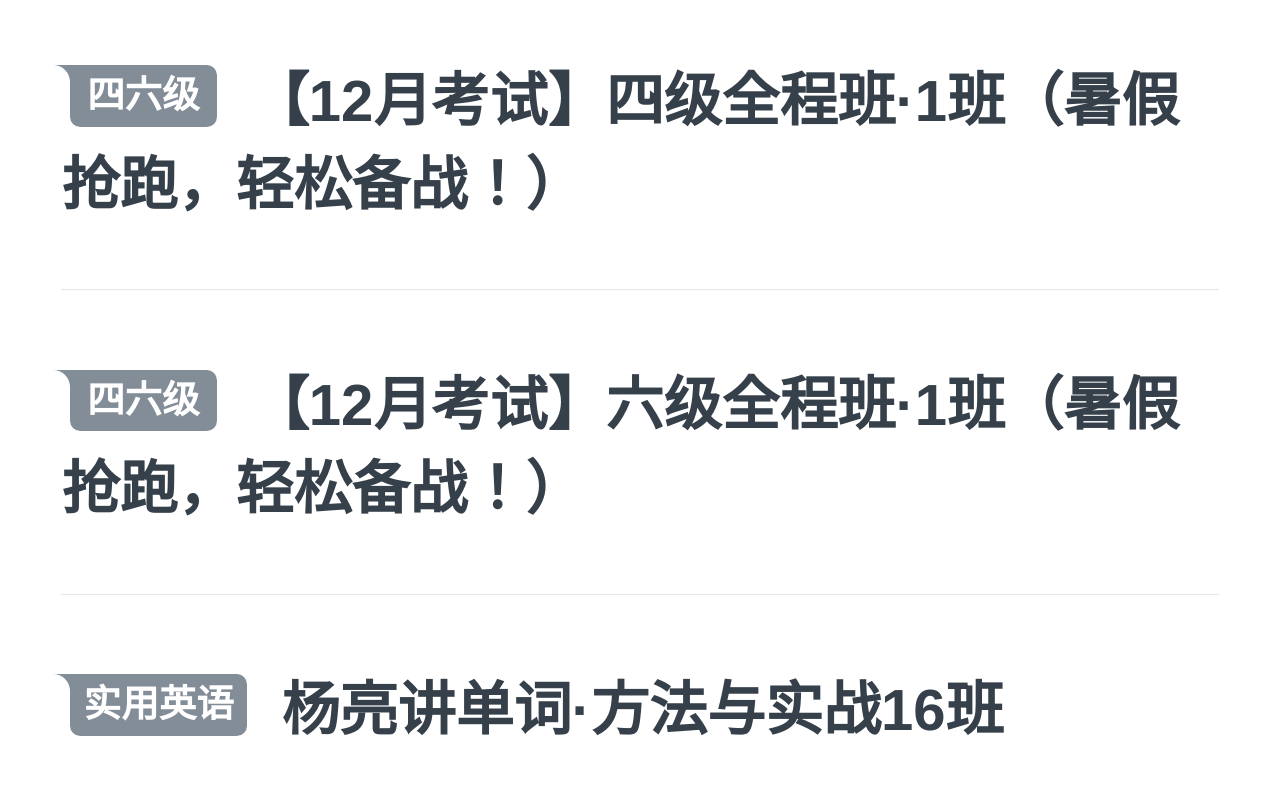
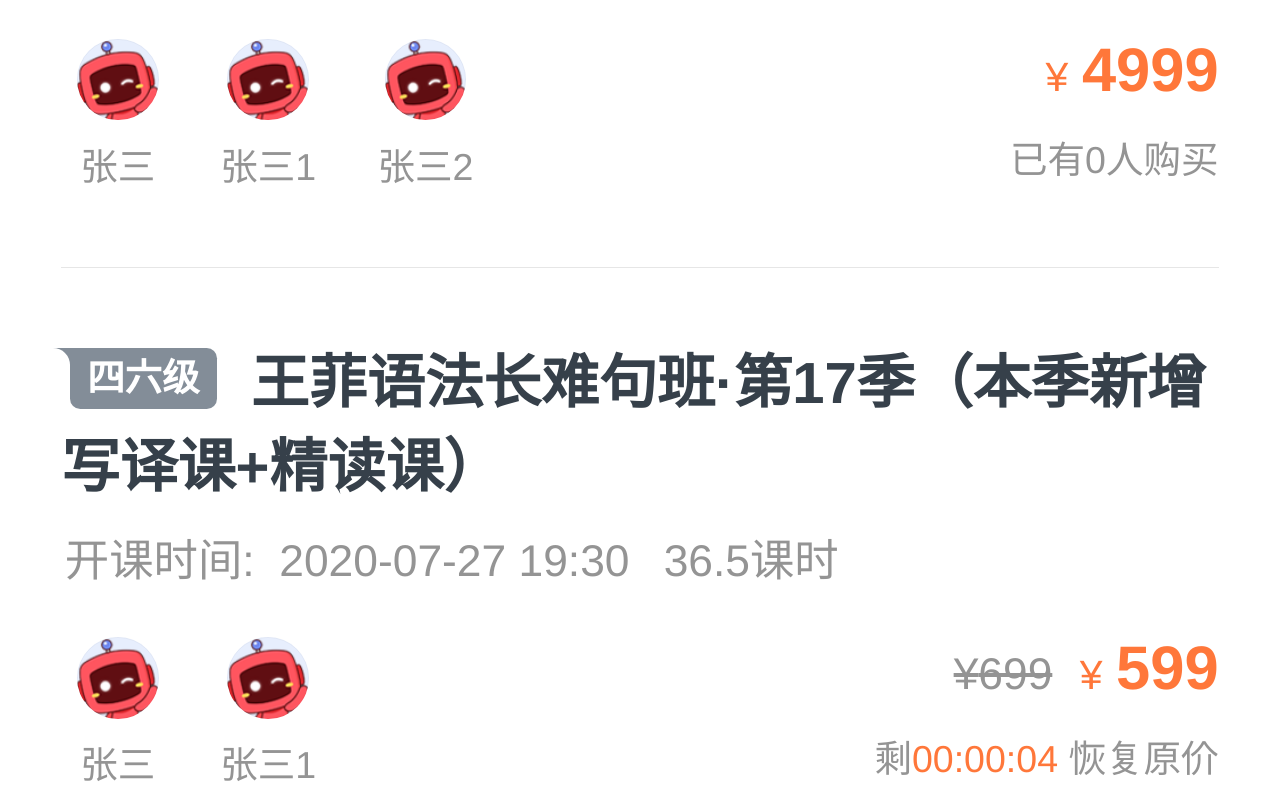
Before and after one commit to ykttym/nextjs-jpk, a Next.js app: page / in a window 1280 px wide. Shown: the part 4380-5180 px from the top of the page. Built offline with nearby package versions, Linux system fonts and the light colour scheme.

Commit message:
feat: coursecard

```diff
--- /dev/null
+++ b/components/Common/CountDown.js
@@ -0,0 +1,76 @@
+import React from 'react'
+
+import s from './CountDown.module.css'
+
+/**
+ * 时间格式化
+ * @param {number} ms 剩余倒计时的时间，单位ms
+ * @return {Array} ['hour:min:sec', 'day']
+ */
+const formatCountdown = (ms) => {
+  if (ms < 0) return ['00:00:00']
+  const t = ms / 1000
+  let sec = parseInt(t % 60, 10)
+  let m = parseInt((t / 60) % 60, 10)
+  const ho = parseInt(t / 60 / 60, 10)
+  let h = parseInt(ho % 24, 10)
+  const d = parseInt(ho / 24, 10)
+
+  sec = sec >= 10 ? sec : `0${sec}`
+  m = m >= 10 ? m : `0${m}`
+  h = h >= 10 ? h : `0${h}`
+  return d === 0 ? [`${h}:${m}:${sec}`] : [`${h}:${m}:${sec}`, `${d}`]
+}
+
+class CountDown extends React.Component {
+  constructor(props) {
+    super(props)
+    this.state = {
+      curTimeStamp: new Date().getTime(),
+    }
+    this.timer = null
+  }
+
+  componentDidMount() {
+    if (!this.timer) {
+      this.timer = window.setInterval(() => {
+        this.setState({
+          curTimeStamp: new Date().getTime(),
+        })
+      }, 1000)
+    }
+  }
+
+  componentDidUpdate() {
+    const { end, onEnd } = this.props
+    const { curTimeStamp } = this.state
+    if (end - curTimeStamp < 0 && this.timer) {
+      window.clearInterval(this.timer)
+      this.timer = null
+      onEnd()
+    }
+  }
+
+  componentWillUnmount() {
+    window.clearInterval(this.timer)
+    this.timer = null
+  }
+
+  render() {
+    const { end } = this.props
+    const { curTimeStamp } = this.state
+    const countDownArr = formatCountdown(end - curTimeStamp)
+    return (
+      <span>
+        {countDownArr.length > 1 ? (
+          <span>
+            <span className={s.warningColor}>{countDownArr[1]}</span>天
+          </span>
+        ) : null}
+        <span className={s.warningColor}>{countDownArr[0]}</span>
+      </span>
+    )
+  }
+}
+
+export default CountDown
--- /dev/null
+++ b/components/Common/CountDown.module.css
@@ -0,0 +1,3 @@
+.warningColor {
+  color: #ff773a;
+}
--- a/components/Common/CourseCard.js
+++ b/components/Common/CourseCard.js
@@ -1,16 +1,114 @@
-import { memo } from 'react'
+import { memo, useState } from 'react'
 import Link from 'next/link'
 import s from './CourseCard.module.css'
+import icTeacher from 'public/img/teacher1.png'
+import CountDown from './CountDown'
 
+/*
+ * 0 没有促销，1 有促销
+ *
+ * 0 没有促销显示：原价，数量
+ * 1 促销显示：
+ *     1.促销期间：原价，数量，促价价格，倒计时
+ *     2.促销结束/未开始： 原价，数量，
+ */
 const CourseCard = ({ data = {} }) => {
-  const { courseTitle = '', id = '', categoryName = '' } = data
+  const {
+    courseTitle = '',
+    id = '',
+    categoryName = '',
+    courseTime = '',
+    lessonNum = '',
+    teacherList = [],
+    saleType,
+    saleEndTime,
+    price = '',
+    salePrice = '',
+    courseSaleNum = 0,
+  } = data
+  const [countDownFinished, setCountDownFinished] = useState(false) // 倒计时结束
+
+  const renderSimplePrice = (p) => (
+    <span className={s.price}>
+      <span className={s.ico}>¥</span>
+      {p}
+    </span>
+  )
+
+  const renderPomotion = () => {
+    // 促销ing
+    if (saleType === 1 && !countDownFinished) {
+      return (
+        <div className={s.promoCont}>
+          {/* 价格 */}
+          <div>
+            {/* 划线原价 */}
+            <span className={s.deleted}>
+              <span className={s.ico}>¥</span>
+              {price}
+            </span>
+            {/* 促销价 */}
+            {renderSimplePrice(salePrice)}
+          </div>
+          {/* 倒计时 */}
+          <div className={s.desc}>
+            剩<CountDown end={saleEndTime} onEnd={() => setCountDownFinished(true)} />
+            &nbsp;恢复原价
+          </div>
+        </div>
+      )
+    }
+    // 普通卡片
+    return (
+      <div className={s.promoCont}>
+        {/* 价格 */}
+        <div>{price === 0 ? <span className={s.price}>免费</span> : renderSimplePrice(price)}</div>
+        {/* 购买数量 */}
+        <div className={s.desc}>已有{courseSaleNum}人购买</div>
+      </div>
+    )
+  }
+
   return (
     <Link href="/course/detail/[id]" as={`/course/detail/${id}`}>
+      {/* 物理1px边框 */}
       <a className={`${s.card} border-b-1px`}>
+        {/* 标题 */}
         <h5>
           <span className={s.categoryTag}>{categoryName}</span>
           <span className={s.title}>{courseTitle}</span>
         </h5>
+        {/* 开课时间 */}
+        <div className={s.time}>
+          <span>开课时间:&nbsp;&nbsp;{courseTime || '随到随学'}</span>
+          <span className={s.lessonNum}>{lessonNum}课时</span>
+        </div>
+        {/* 课程信息 */}
+        <div className={s.footer}>
+          {/* 教师 */}
+          <div className={s.teacherCont}>
+            {/* 最多展示3名 */}
+            {teacherList && teacherList.length > 0
+              ? teacherList.slice(0, 3).map((teacher, idx) => (
+                  <div key={`teacher-${idx}-${teacher.id}`} className={s.teacherBox}>
+                    <div className={s.imgWrapper}>
+                      {/* 教师头像（圆） */}
+                      <img
+                        className={s.avatar}
+                        src={teacher.img || icTeacher}
+                        alt="teacher_avatar"
+                      />
+                      {/* 半透明覆盖式的圆边框 */}
+                      <div className={s.avatarBorder} />
+                    </div>
+                    <span>{teacher.name}</span>
+                  </div>
+                ))
+              : null}
+          </div>
+          {/* 价格/数量/优惠 */}
+          {renderPomotion()}
+        </div>
       </a>
     </Link>
   )
--- a/components/Common/CourseCard.module.css
+++ b/components/Common/CourseCard.module.css
@@ -58,8 +58,102 @@
   font-size: 0.26rem;
 }
 
+.lessonNum {
+  margin-left: 0.2rem;
+}
+
 .footer {
   display: flex;
   justify-content: space-between;
   font-size: 0.22rem;
 }
+
+/* 教师 */
+.teacherCont {
+  margin-left: 0.09rem;
+}
+
+.teacherBox {
+  position: relative;
+  display: inline-block;
+  max-width: 0.88rem;
+  margin-right: 0.36rem;
+  overflow: hidden;
+  text-align: center;
+  text-overflow: ellipsis;
+  white-space: nowrap;
+}
+
+.teacherBox:last-child {
+  margin-right: 0;
+}
+
+.imgWrapper {
+  position: relative;
+  width: 0.48rem;
+  height: 0.48rem;
+  margin: 0 auto 0.09rem;
+}
+
+.avatar {
+  position: absolute;
+  display: block;
+  width: 100%;
+  height: 100%;
+  border-radius: 50%;
+}
+
+.avatarBorder {
+  position: absolute;
+  box-sizing: border-box;
+  width: 100%;
+  height: 100%;
+  border: 1px solid rgba(0, 0, 0, 0.03);
+  border-radius: 50%;
+}
+
+/* 价格/优惠/数量 */
+.promoCont {
+  text-align: right;
+  white-space: nowrap;
+}
+
+.soldOut {
+  font-size: 0.36rem;
+  line-height: 1;
+}
+
+.warningColor {
+  color: #ff773a;
+}
+
+.promoCont .price {
+  position: relative;
+  margin-left: 0.16rem;
+  font-size: 0.36rem;
+  font-weight: bold;
+  line-height: 1;
+  color: #ff773a;
+}
+
+.promoCont .price > .ico {
+  margin-right: 0.08rem;
+  font-size: 0.24rem;
+  font-weight: normal;
+  line-height: 1;
+}
+
+.promoCont .price > .icoInIos {
+  margin-right: 0;
+  font-size: 0.36rem;
+  font-weight: bold;
+}
+
+.promoCont .deleted {
+  font-size: 0.26rem;
+  text-decoration: line-through;
+}
+
+.promoCont .desc {
+  margin-top: 0.17rem;
+}
--- a/next.config.js
+++ b/next.config.js
@@ -1,6 +1,6 @@
 const withImages = require('next-images')
 // 图片url的cdn支持
-const isProd = process.env.NODE_ENV === 'production'
+// const isProd = process.env.NODE_ENV === 'production'
 
 module.exports = withImages({
   // Use the CDN in production and localhost for development.
--- a/pages/api/recommend.js
+++ b/pages/api/recommend.js
@@ -1,4 +1,6 @@
 // 首页推荐课程
+export default (req, res) => {
+  const { start = 0, offset = 10 } = req.query
   const mockData = [
     // 课程信息
     {
@@ -8,25 +10,25 @@
       teacherList: [
         {
           // 头像
-        imgUrl: 'https://oimagea3.ydstatic.com/image?id=-7270976713299270557&product=bisheng',
+          img: '/img/teacher2.png',
           // 名字
-        name: '建昆',
+          name: '张三',
         },
         {
-        imgUrl: 'https://oimagea4.ydstatic.com/image?id=-2802125652169702399&product=xue',
-        name: '范范',
+          img: '/img/teacher2.png',
+          name: '张三1',
         },
         {
-        imgUrl: 'https://oimageb7.ydstatic.com/image?id=-2161111586253547147&product=bisheng',
-        name: '曲根',
+          img: '/img/teacher2.png',
+          name: '张三2',
         },
         {
-        imgUrl: 'https://oimagea7.ydstatic.com/image?id=2650850996108594920&product=bisheng',
-        name: '王菲',
+          img: '/img/teacher2.png',
+          name: '张三3',
         },
         {
-        imgUrl: 'https://oimageb5.ydstatic.com/image?id=6334190035750490062&product=bisheng',
-        name: '武峰',
+          img: '/img/teacher2.png',
+          name: '张三4',
         },
       ],
       // 分类
@@ -48,16 +50,16 @@
       lessonNum: 249,
       teacherList: [
         {
-        imgUrl: 'https://oimagec2.ydstatic.com/image?id=3130014395280986005&product=bisheng',
-        name: '王一珉',
+          img: '/img/teacher2.png',
+          name: '张三',
         },
         {
-        imgUrl: 'https://oimagea4.ydstatic.com/image?id=459440544461353754&product=xue',
-        name: '米鹏',
+          img: '/img/teacher2.png',
+          name: '张三1',
         },
         {
-        imgUrl: 'https://oimagec3.ydstatic.com/image?id=1405888740759004487&product=xue',
-        name: '刘亚男',
+          img: '/img/teacher2.png',
+          name: '张三2',
         },
       ],
       categoryName: '考研',
@@ -72,23 +74,23 @@
       lessonNum: 36.5,
       teacherList: [
         {
-        imgUrl: 'https://oimagea7.ydstatic.com/image?id=2650850996108594920&product=bisheng',
-        name: '王菲',
+          img: '/img/teacher2.png',
+          name: '张三',
         },
         {
-        imgUrl: 'https://oimagea4.ydstatic.com/image?id=6108565707352354782&product=xue',
-        name: '吴敏',
+          img: '/img/teacher2.png',
+          name: '张三1',
         },
       ],
       categoryName: '四六级',
       courseTitle: '王菲语法长难句班·第17季（本季新增写译课+精读课）',
       id: 102,
       // 促销开始时间
-    saleStartTime: 1595822400000,
+      saleStartTime: +new Date() - 1000,
       // 有促销
-    saleType: 2,
+      saleType: 1,
       // 促销结束时间
-    saleEndTime: 1598587200000,
+      saleEndTime: +new Date() + 10000,
       // 原价
       price: 699,
       // 促销价格
@@ -99,33 +101,33 @@
       lessonNum: 112,
       teacherList: [
         {
-        imgUrl: 'https://oimageb7.ydstatic.com/image?id=-2161111586253547147&product=bisheng',
-        name: '曲根',
+          img: '/img/teacher2.png',
+          name: '张三',
         },
         {
-        imgUrl: 'https://oimagea7.ydstatic.com/image?id=2650850996108594920&product=bisheng',
-        name: '王菲',
+          img: '/img/teacher2.png',
+          name: '张三1',
         },
         {
-        imgUrl: 'https://oimagea5.ydstatic.com/image?id=-3886508646568186875&product=xue',
-        name: '欧阳萍',
+          img: '/img/teacher2.png',
+          name: '张三2',
         },
         {
-        imgUrl: 'https://oimageb7.ydstatic.com/image?id=-9079479997232600940&product=bisheng',
-        name: '陈曲',
+          img: '/img/teacher2.png',
+          name: '张三3',
         },
         {
-        imgUrl: 'https://oimagec2.ydstatic.com/image?id=-4743134944179927512&product=xue',
-        name: '贾琨',
+          img: '/img/teacher2.png',
+          name: '张三4',
         },
       ],
       categoryName: '四六级',
       courseTitle: '【12月考试】四级全程班·1班（暑假抢跑，轻松备战！）',
       id: 103,
-    saleStartTime: 1593872355000,
-    saleType: 2,
+      saleStartTime: +new Date() - 1000,
+      saleType: 1,
       saleNum: 1959,
-    saleEndTime: 1598371199000,
+      saleEndTime: +new Date() + 24 * 60 * 60 * 1000,
       price: 399,
       courseSaleTime: 1593792600000,
       salePrice: 299,
@@ -135,34 +137,34 @@
       lessonNum: 112,
       teacherList: [
         {
-        imgUrl: 'https://oimagea3.ydstatic.com/image?id=-7270976713299270557&product=bisheng',
-        name: '建昆',
+          img: '/img/teacher2.png',
+          name: '张三',
         },
         {
-        imgUrl: 'https://oimagea7.ydstatic.com/image?id=2650850996108594920&product=bisheng',
-        name: '王菲',
+          img: '/img/teacher2.png',
+          name: '张三1',
         },
         {
-        imgUrl: 'https://oimageb7.ydstatic.com/image?id=-9079479997232600940&product=bisheng',
-        name: '陈曲',
+          img: '/img/teacher2.png',
+          name: '张三2',
         },
         {
-        imgUrl: 'https://oimagea4.ydstatic.com/image?id=3233438047536136095&product=xue',
-        name: '玛丽',
+          img: '/img/teacher2.png',
+          name: '张三3',
         },
         {
-        imgUrl: 'https://oimagea4.ydstatic.com/image?id=6108565707352354782&product=xue',
-        name: '吴敏',
+          img: '/img/teacher2.png',
+          name: '张三4',
         },
       ],
       categoryName: '四六级',
       subCategories: [],
       courseTitle: '【12月考试】六级全程班·1班（暑假抢跑，轻松备战！）',
       id: 104,
-    saleStartTime: 1593872355000,
-    saleType: 2,
+      saleStartTime: +new Date() - 1000,
+      saleType: 1,
       saleNum: 778,
-    saleEndTime: 1598371199000,
+      saleEndTime: +new Date() + 5 * 24 * 60 * 60 * 1000,
       price: 399,
       salePrice: 299,
       courseTime: '2020-08-06 10:30',
@@ -171,8 +173,8 @@
       lessonNum: 26,
       teacherList: [
         {
-        imgUrl: 'https://oimagea8.ydstatic.com/image?id=6179826258874774446&product=xue',
-        name: '杨亮',
+          img: '/img/teacher2.png',
+          name: '张三',
         },
       ],
       // 分类
@@ -191,16 +193,16 @@
       lessonNum: 180,
       teacherList: [
         {
-        imgUrl: 'https://oimagea4.ydstatic.com/image?id=459440544461353754&product=xue',
-        name: '米鹏',
+          img: '/img/teacher2.png',
+          name: '张三',
         },
         {
-        imgUrl: 'https://oimagec2.ydstatic.com/image?id=3130014395280986005&product=bisheng',
-        name: '王一珉',
+          img: '/img/teacher2.png',
+          name: '张三1',
         },
         {
-        imgUrl: 'https://oimagec3.ydstatic.com/image?id=1405888740759004487&product=xue',
-        name: '刘亚男',
+          img: '/img/teacher2.png',
+          name: '张三2',
         },
       ],
       categoryName: '考研',
@@ -215,20 +217,20 @@
       lessonNum: 249,
       teacherList: [
         {
-        imgUrl: 'https://oimagec2.ydstatic.com/image?id=3130014395280986005&product=bisheng',
-        name: '王一珉',
+          img: '/img/teacher2.png',
+          name: '张三',
         },
         {
-        imgUrl: 'https://oimagea4.ydstatic.com/image?id=459440544461353754&product=xue',
-        name: '米鹏',
+          img: '/img/teacher2.png',
+          name: '张三1',
         },
         {
-        imgUrl: 'https://oimagec3.ydstatic.com/image?id=1405888740759004487&product=xue',
-        name: '刘亚男',
+          img: '/img/teacher2.png',
+          name: '张三2',
         },
       ],
       categoryName: '考研',
-    courseTitle: '2022考研政治抢跑班（加微信领优惠：YDKS111）',
+      courseTitle: '2022考研政治抢跑班（加微信领优惠）',
       id: 107,
       saleType: 0,
       saleNum: 422,
@@ -239,12 +241,12 @@
       lessonNum: 265,
       teacherList: [
         {
-        imgUrl: 'https://oimageb3.ydstatic.com/image?id=-4471216327158251467&product=xue',
-        name: '刘金峰',
+          img: '/img/teacher2.png',
+          name: '张三',
         },
       ],
       categoryName: '考研',
-    courseTitle: '2022考研数学抢跑班（加微信领优惠：YDKS111）',
+      courseTitle: '2022考研数学抢跑班（加微信领优惠）',
       id: 108,
       saleType: 0,
       saleNum: 224,
@@ -255,8 +257,8 @@
       lessonNum: 265,
       teacherList: [
         {
-        imgUrl: 'https://oimageb3.ydstatic.com/image?id=-4471216327158251467&product=xue',
-        name: '刘金峰',
+          img: '/img/teacher2.png',
+          name: '张三',
         },
       ],
       categoryName: '考研',
@@ -268,9 +270,6 @@
       courseTime: '2020-01-15 19:00:00',
     },
   ]
-
-export default (req, res) => {
-  const { start = 0, offset = 10 } = req.query
   // start > 0模拟返回不足offset条数据
   const resData =
     Number(start) > 0
```
Lines whose indentation alone changed are shown as unchanged.
